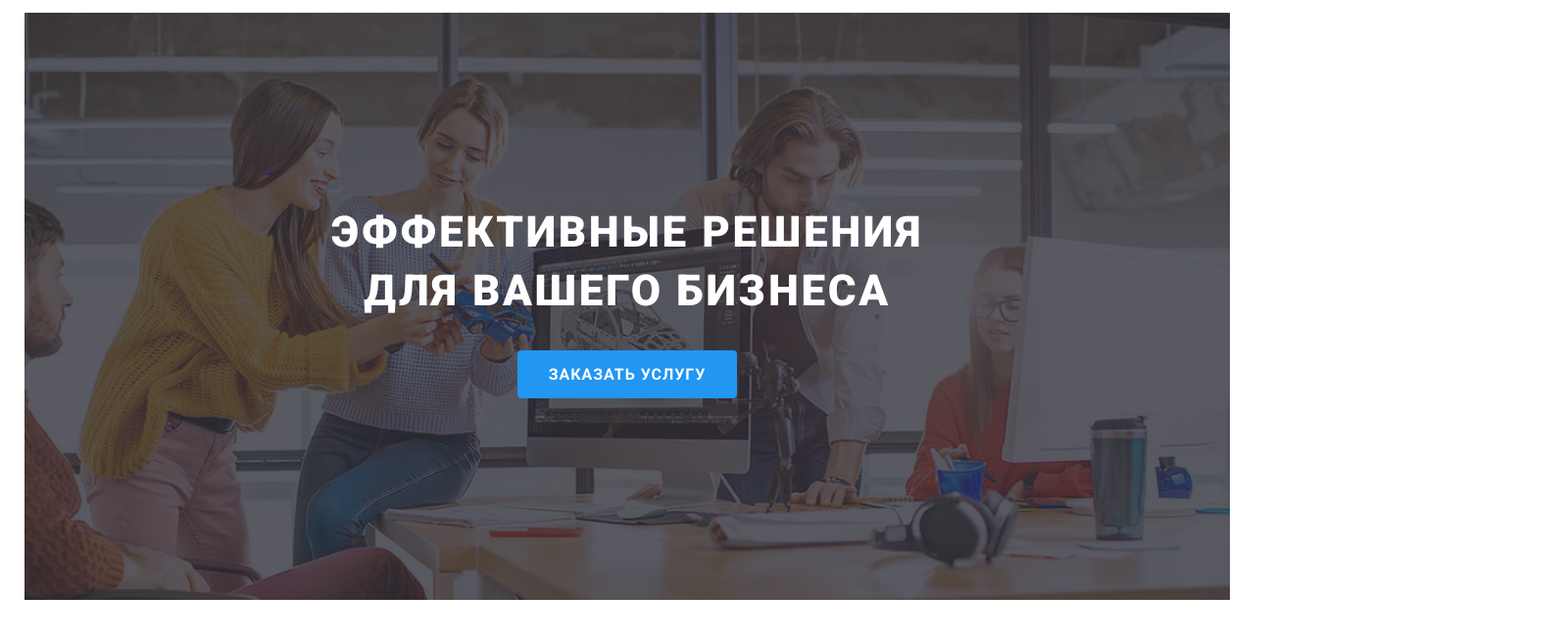
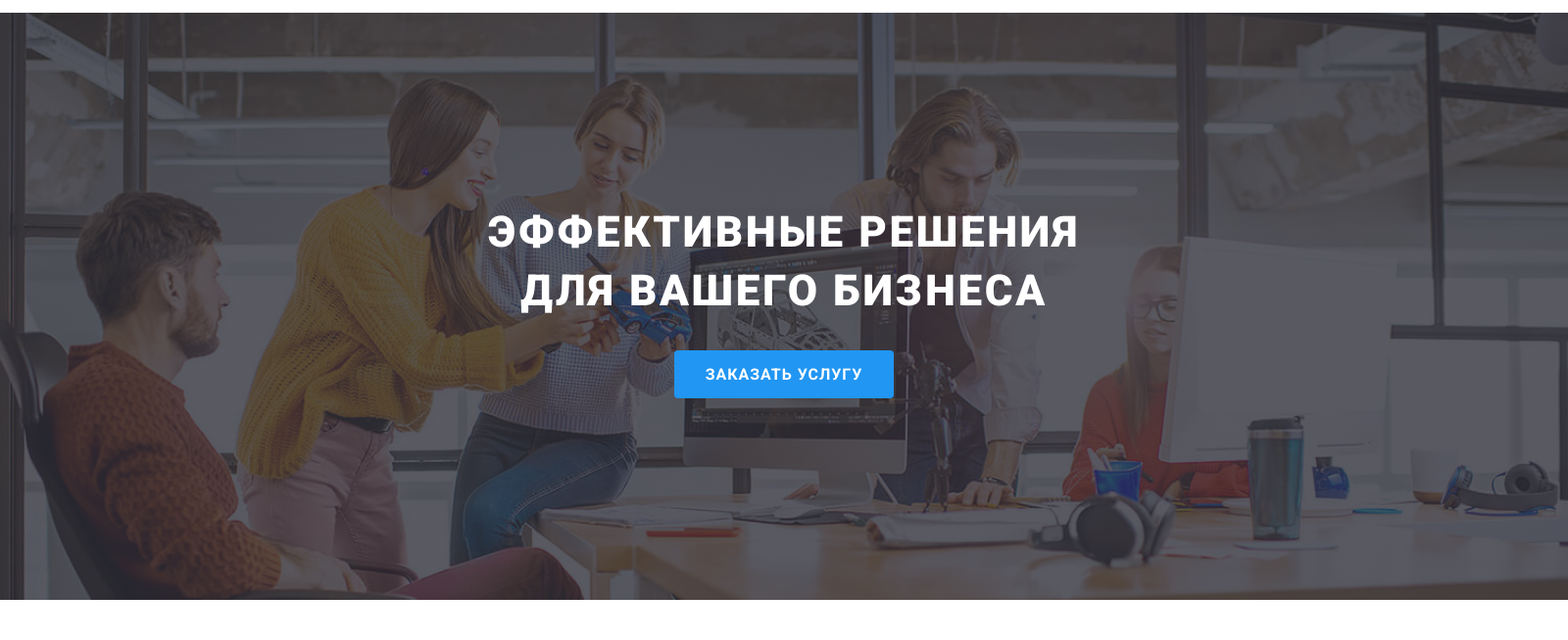
Before and after one commit to Elena-IT/goit-markup-hw-05, a plain HTML site: page index.html in a window 1280 px wide. Shown: the part 102-756 px from the top of the page at 98% size, 1600 px wide, since content can reach past the window. Drawn offline with Linux system fonts and the light colour scheme.

Commit message:
фон героя

```diff
--- a/CSS/styles.css
+++ b/CSS/styles.css
@@ -92,6 +92,7 @@ list-style-type: none;
   left: 0px;
   top: 80px;
   background-clip: border-box;
+
   }
 
 
@@ -197,8 +198,22 @@ color: #212121;
 }
 .hero-section {
   text-align: center;
-  /*background-color: grey;*/
- }
+  background-image: linear-gradient(
+    to bottom,
+     rgba(47, 48, 58, 0.8),
+     rgba(47, 48, 58, 0.8) ), url(../images/header_image/Header_img.jpg);
+  background-repeat: no-repeat;
+  background-origin: border-box;
+  background-size: auto;
+  background-position: center;
+  background-size: cover;
+  width: 1600px;
+  height: 600px;
+  left: 0px;
+  top: 80px;
+  background-clip: border-box; /*background-color: grey;*/
+   margin-left: auto;
+  margin-right: auto;}
 
   .button {
   display: inline-block;
```
